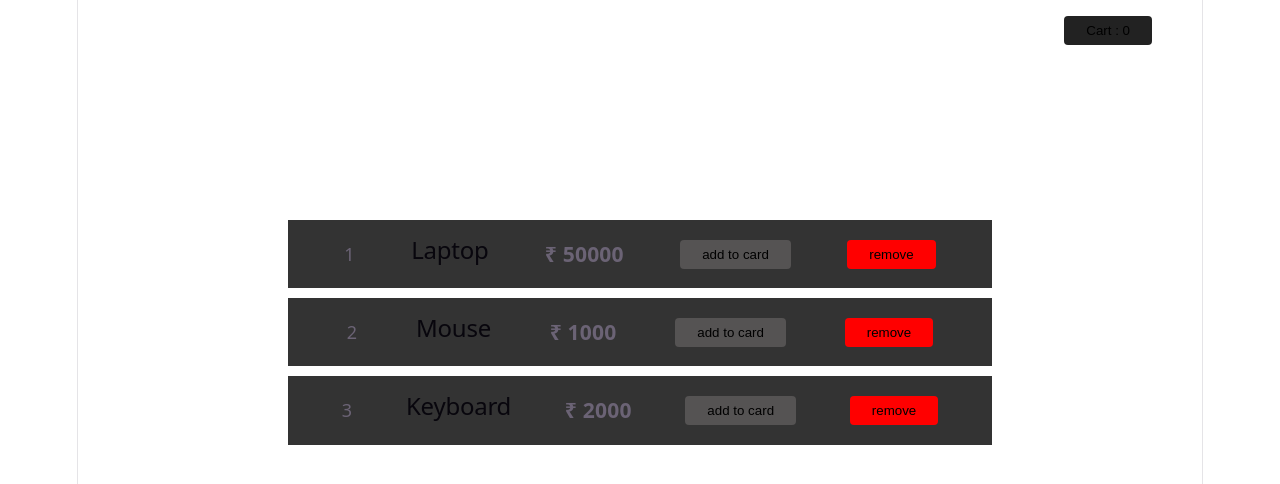
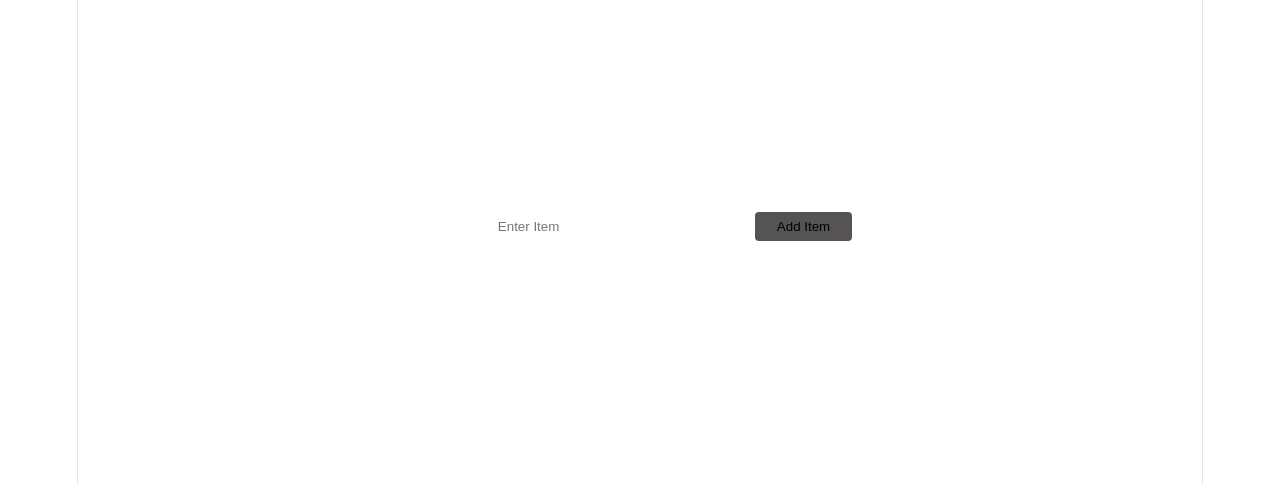
Before and after one commit to Vikrammistry67/ReactJS-Learning, a React (Vite) app: page / in a window 1280 px wide. Shown: the top 484 px of the page. Built offline with nearby package versions, Linux system fonts and the light colour scheme.

Commit message:
feat: add console log for debugging in Cart component

```diff
--- /dev/null
+++ b/src/InterViewAskedQuestions/DynamicLists/DynamicList .jsx
@@ -0,0 +1,39 @@
+import { useState } from "react"
+
+const DynamicList = () => {
+    const [input, setInput] = useState('');
+    const [list, setList] = useState([]);
+
+    const addToList = () => {
+        if (!input.trim()) return;
+        setList(prev => [...prev, input]);
+        setInput('');
+    };
+    return (
+        <div>
+
+            <input
+                value={input}
+                type="text"
+                onChange={(e) => setInput(e.target.value)}
+                placeholder="Enter Item"
+            />
+            <button
+                onClick={addToList}
+                style={{ marginLeft: '10px' }}>Add Item</button>
+
+
+            <div>
+                {
+                    list.map((item, idx) => {
+                        return (
+                            <div>{idx} -- {item}</div>
+                        )
+                    })
+                }
+            </div>
+        </div>
+    )
+}
+
+export default DynamicList
--- a/src/InterViewAskedQuestions/ForHandleInterviewQuestionMainPage/InterViewMainPage.jsx
+++ b/src/InterViewAskedQuestions/ForHandleInterviewQuestionMainPage/InterViewMainPage.jsx
@@ -1,4 +1,5 @@
-import Cart from "../ScenarioBasedQuestions/CartFunctionality/Cart"
+import DynamicList from "../DynamicLists/DynamicList "
+// import Cart from "../ScenarioBasedQuestions/CartFunctionality/Cart"
 // import ToggleButton from "../ScenarioBasedQuestions/ToggleButton/ToggleButton"
 
 const InterViewMainPage = () => {
@@ -6,7 +7,9 @@ const InterViewMainPage = () => {
         <div>
             {/* <ToggleButton /> */}
 
-            <Cart/>
+            {/* <Cart/> */}
+
+            <DynamicList/>
 
         </div>
     )
--- a/src/InterViewAskedQuestions/ScenarioBasedQuestions/CartFunctionality/Cart.jsx
+++ b/src/InterViewAskedQuestions/ScenarioBasedQuestions/CartFunctionality/Cart.jsx
@@ -19,6 +19,9 @@ const Cart = () => {
         setCart(prev => prev.filter(item => item.id != id));
         setCartCount(prev => prev == 0 ? prev : prev - 1);
     }
+
+
+    console.log('Hey Commit')
     return (
         <div>
             <button style={{ position: 'absolute', top: '2%', right: '10%', backgroundColor: '#222' }}>Cart : {cartCount}</button>
```
